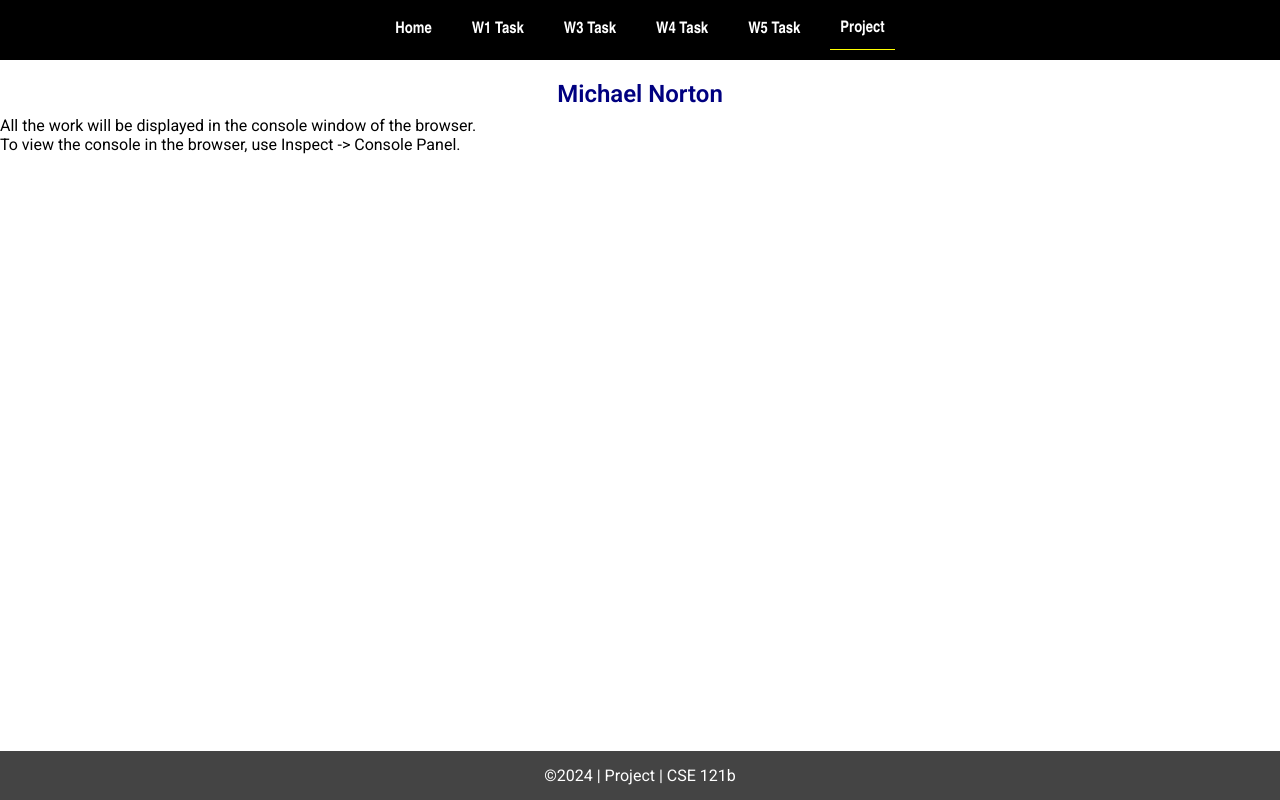
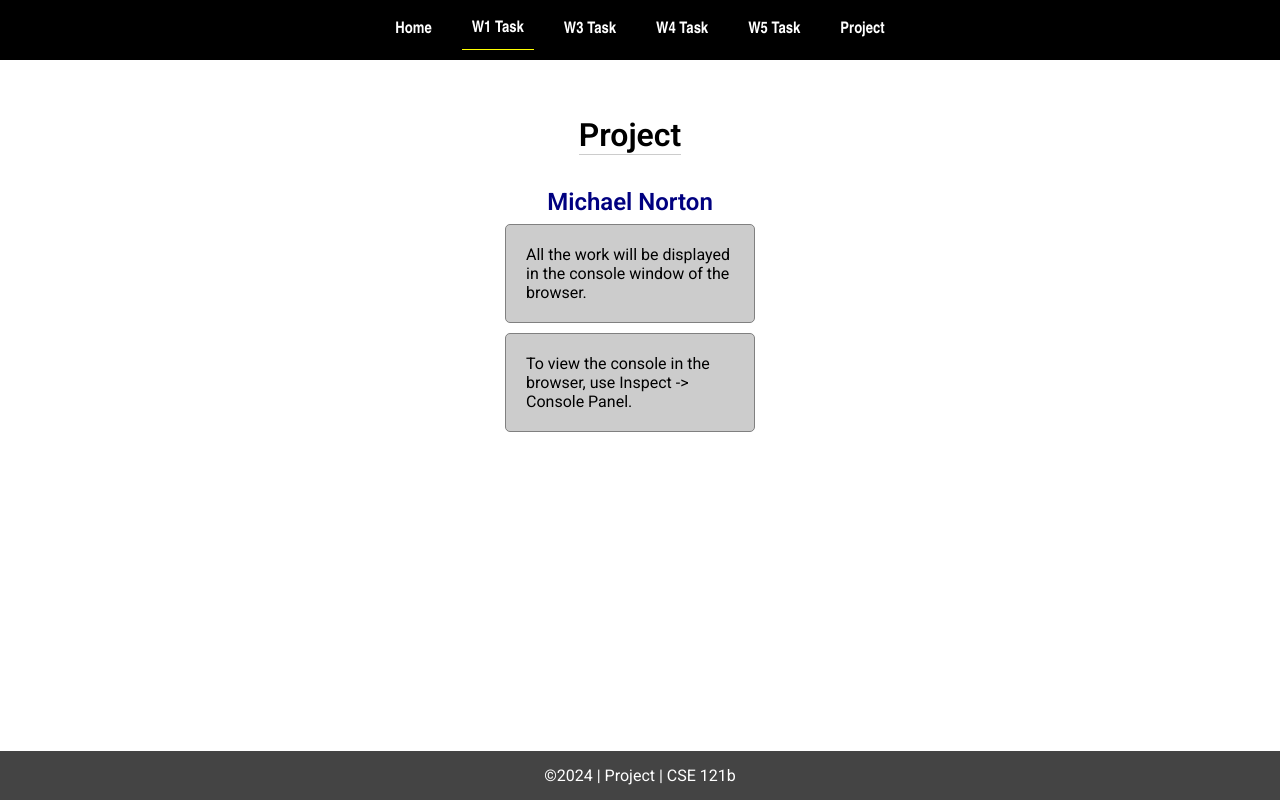
Before and after one commit to michaelparkernorton/cse121b, a plain HTML site: page project.html in a window 1280 px wide. Drawn offline with Linux system fonts and the light colour scheme.

Commit message:
page updates

```diff
--- a/project.html
+++ b/project.html
@@ -4,37 +4,41 @@
 <head>
   <meta charset="UTF-8">
   <meta name="viewport" content="width=device-width, initial-scale=1.0">
-  <title>W01: Programming Task</title>
+  <title>CSE 121b | Project</title>
   <link rel="preconnect" href="https://fonts.googleapis.com">
   <link rel="preconnect" href="https://fonts.gstatic.com" crossorigin>
   <link href="https://fonts.googleapis.com/css2?family=Roboto:wght@400;600&display=swap"
     rel="stylesheet">
   <link rel="stylesheet" href="styles/main.css">
   <script src="scripts/main.js" defer></script>
-
-
 </head>
-
 <body>
   <nav>
     <ul id="menu">
       <li><a id="toggleMenu">&equiv;</a></li>
       <li><a href="index.html">Home</a></li>
-      <li><a href="w01-task.html">W1 Task</a></li>
+      <li><a href="w01-task.html" class="active">W1 Task</a></li>
       <li><a href="w03-task.html">W3 Task</a></li>
       <li><a href="w04-task.html">W4 Task</a></li>
       <li><a href="w05-task.html">W5 Task</a></li>
-      <li><a href="project.html" class="active">Project</a></li>
+      <li><a href="project.html">Project</a></li>
     </ul>
   </nav>
-  <h1>Project: Programming Task</h1>
-  <h2>Michael Norton</h2>
-  <p>All the work will be displayed in the console window of the browser.
-    <br>To view the console in the browser, use Inspect -> Console Panel.
-  </p>
+  <main id="home">
+    <div class="container">
+      <h1>Project</h1>
+      <h2>Michael Norton</h2>
+      <div class="col">
+        <div class="rows">
+          <p class="alert alert-secondary">All the work will be displayed in the console window of the browser.</p>
+          <p class="alert alert-secondary">To view the console in the browser, use Inspect -> Console Panel.</p>
+        </div>
+      </div>
+    </div>
+  </main>
   <footer>
     &copy;<span id="year"></span> | Project | CSE 121b
   </footer>
+</body>
 
-</body>
 </html>
```
Also changed, not shown: w03-task.html (+17 -13 lines), w04-task.html (+17 -13 lines), w05-task.html (+16 -13 lines).
